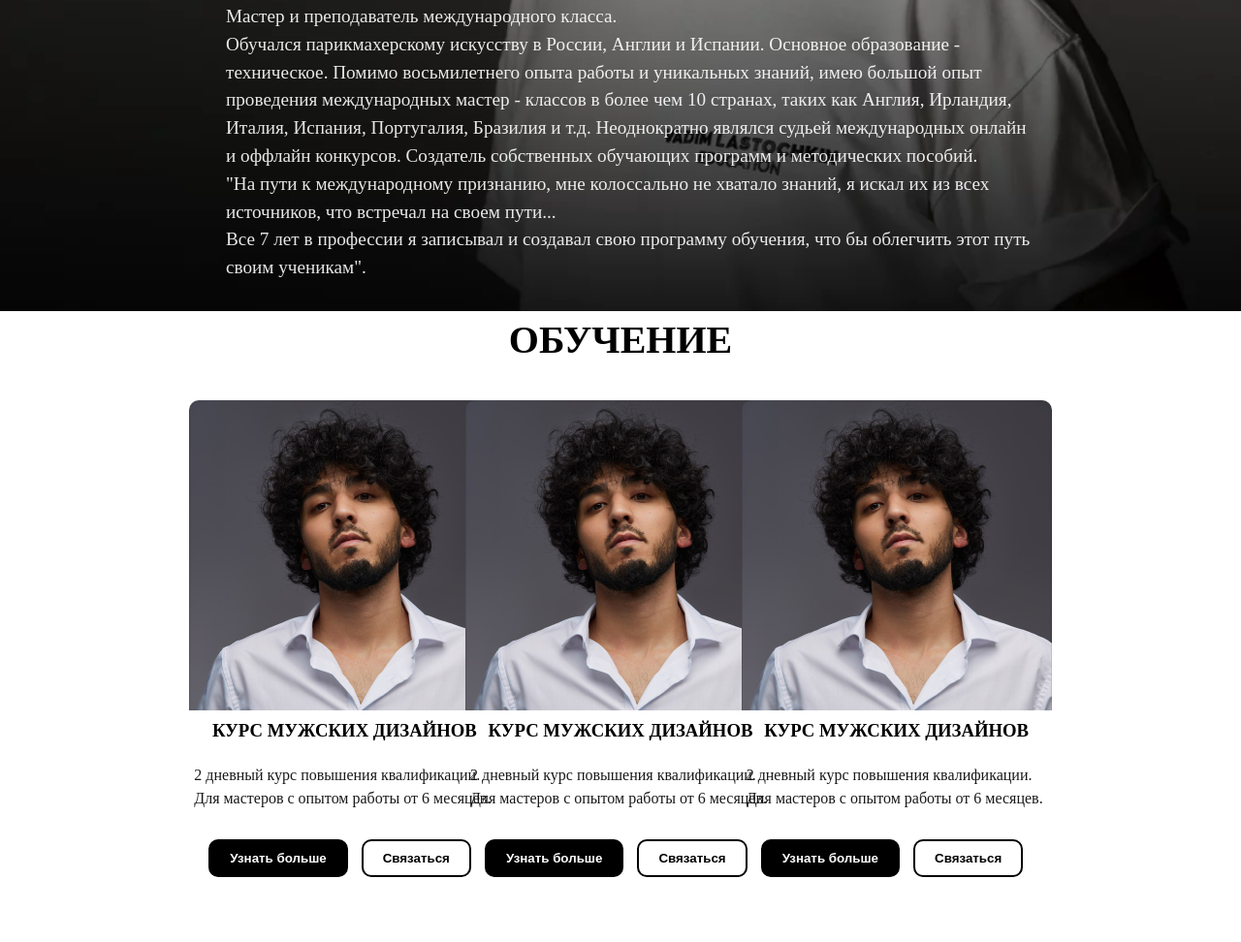
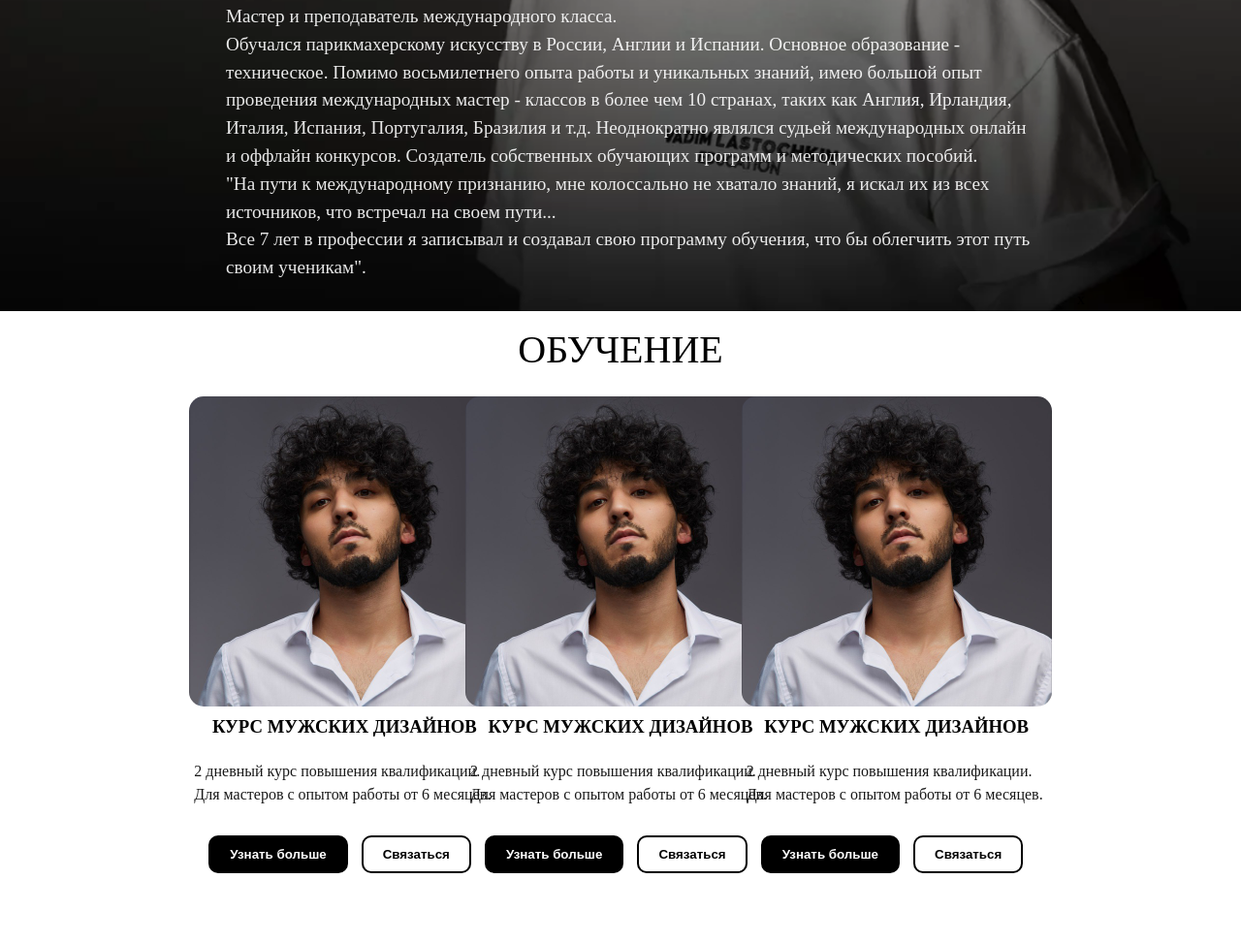
Before and after one commit to SpeSirius/learning_page, a plain HTML site: page index.html in a window 1280 px wide. Shown: the part 579-1551 px from the top of the page at 97% size. Drawn offline with Linux system fonts and the light colour scheme.

Commit message:
learningText

```diff
--- a/css/style.css
+++ b/css/style.css
@@ -23,7 +23,7 @@ body {
 }
 
 .section {
-  /* background: pink; */
+  background: white;
   /* min-height: 100em; */
   display: block;
   padding: 0 30px;
@@ -80,14 +80,12 @@ p {
   padding-bottom: 30px;
 }
 
-/* .learning-text h1 {
-  height: 9vh;
+.learningText h1 {
+  height: 7vh;
   padding-top: 10px;
-  background-color: aqua;
   width: 100%;
-  font-size: var(--main-font);
-  font-weight: 400;
-} */
+  font-weight: 100;
+}
 
 /* SERVICE SECTION */
 
@@ -115,6 +113,7 @@ p {
 }
 img{
   width: 20rem;
+  border-radius: 15px;
 }
 .service .service-item-inner .service-img h3{
   width: 100%;
```
